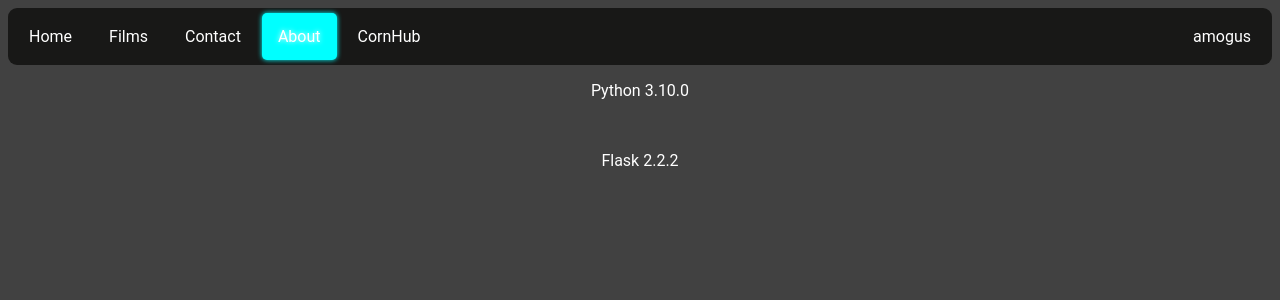
After one commit to Czuowuek-SOS/flask-web, a Flask app: page /about in a window 1280 px wide. The commit adds this page. Shown: the top 300 px of the page. Run offline with Flask 2, Linux system fonts and the light colour scheme.

Commit message:
modified:   app.py 	new file:   static/uploads/KingaDumda_Dyskont.mp4 	new file:   "static/uploads/Ord\305\274azm.mp4" 	new file:   templates/about.html 	new file:   templates/contact.html 	modified:   templates/films.html 	deleted:    user.py

```diff
--- a/app.py
+++ b/app.py
@@ -1,9 +1,10 @@
 from flask import Flask, render_template, request, redirect, url_for, jsonify
 from fileinput import filename
 
-import json
+from flask_sqlalchemy import SQLAlchemy
 
 # from users import User, db
+
 
 UPLOAD_FOLDER = "static/uploads"
 
@@ -11,6 +12,23 @@ app = Flask(__name__)
 # app.config['SERVER_NAME'] = "localhost:6090"
 app.config['UPLOAD_FOLDER'] = UPLOAD_FOLDER
 app.config['MAX_CONTENT_LENGTH'] = 16 * 1024 * 1024
+app.config["SLQALCHEMY_DATABASE_URI"] = "sqlite:///accounts.sqlite3"
+
+db = SQLAlchemy(app)
+
+class Accounts(db.Model):
+    id = db.Column('account_id', db.Integer, primary_key = True)
+    name = db.Column(db.String(100))
+    email = db.Column(db.String(50))
+    pasword = db.Column(db.String(200))
+    ip = db.Column(db.String(10))
+
+    def __init__(self, name, email, password, ip):
+        self.name = name
+        self.email = email
+        self.pasword = password
+        self.ip = ip
+db.create_all()
 
 
 @app.route("/", methods=["GET"])
@@ -22,13 +40,29 @@ def home():
 def films():
     return render_template("films.html")
 
-@app.route("/login", methods=["GET"])
+@app.route("/contact")
+def contact():
+    return render_template("contact.html")
+
+@app.route("/about")
+def about():
+    return render_template("about.html")
+
+@app.route("/signin", methods=["POST", "GET"])
 def login():
+
+    if request.method == "POST":
+        print("post")
+
     return render_template("/log.html")
+
+@app.route("/myaacount")
+def myaccount():
+    return 'sesx'
 
 @app.route("/myip", methods=["GET"])
 def myip():
     return jsonify({'ip': request.remote_addr}), 200
 
 if  __name__ == "__main__":
-    app.run(debug=True)
+    app.run(debug=True, host="0.0.0.0")
--- /dev/null
+++ b/templates/about.html
@@ -0,0 +1,35 @@
+<!DOCTYPE html>
+<html lang="en">
+<head>
+    <meta charset="UTF-8">
+    <meta http-equiv="X-UA-Compatible" content="IE=edge">
+    <meta name="viewport" content="width=device-width, initial-scale=1.0">
+    <title>Corhub - about</title>
+
+    <link rel="stylesheet" type="text/css" href="{{ url_for('static', filename='style.css') }}" />
+
+    <style>
+        .info
+        {
+            justify-content: left;
+            /* align-items: left; */
+        }
+    </style>
+</head>
+<body>
+    <ul class="nav">
+        <li><a href="/">Home</a></li>
+        <li><a href="/films">Films</a></li>
+        <li><a href="/contact">Contact</a></li>
+        <li><a id="selected" href="/about">About</a></li>
+        <li style="float: center;"><a href="">CornHub</a></li>
+        <li style="float: right;"><a href="/login">amogus</a></li>
+
+    </ul>
+
+    <div class="info">
+        <p>Python 3.10.0</p> <br>
+        <p>Flask  2.2.2</p> <br>
+    </div>
+</body>
+</html>
```
Also changed, not shown: templates/contact.html (added, +35 -0 lines), templates/films.html (+21 -3 lines), user.py (deleted, +0 -34 lines), 2 other files.
